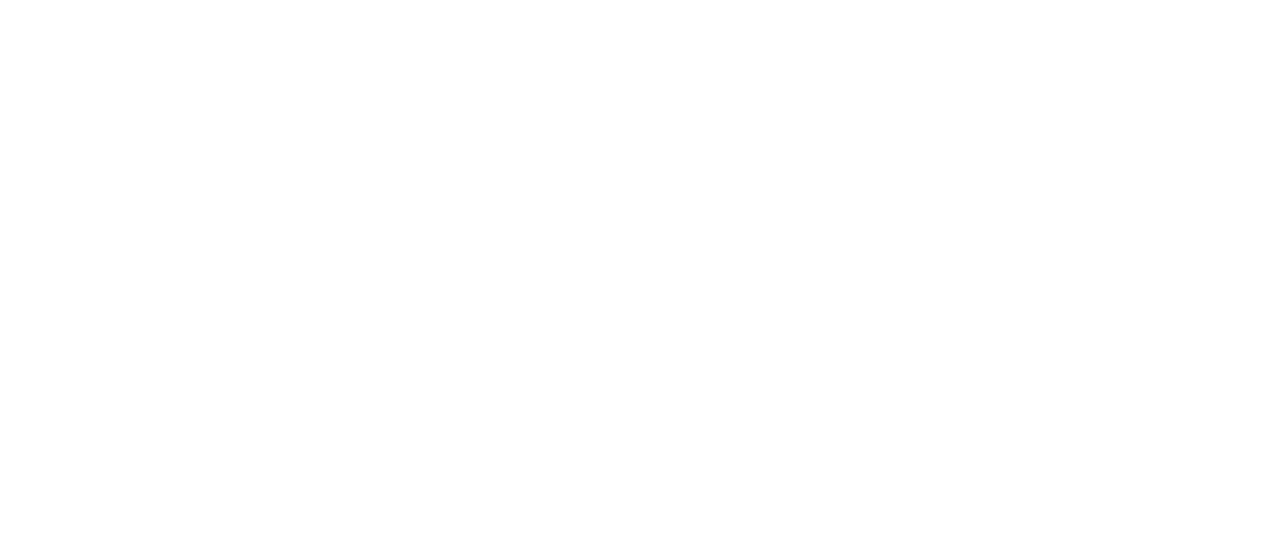
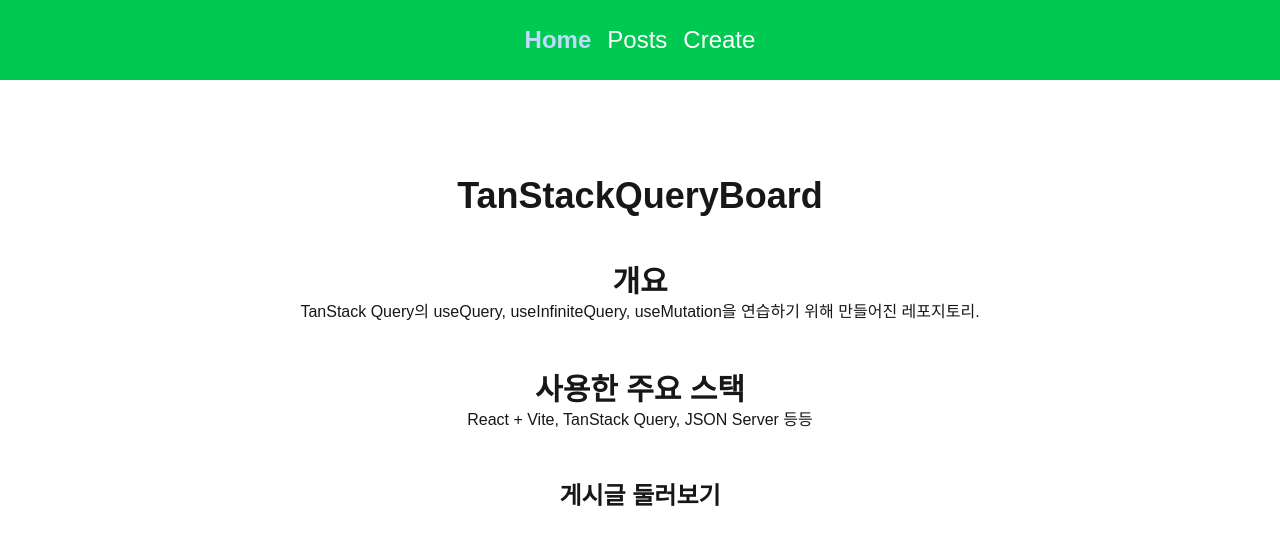
Before and after one commit to kuman514/TanStackQueryBoard, a React (Vite) app: page / in a window 1280 px wide. Shown: the top 544 px of the page. Built offline with nearby package versions, Linux system fonts and the light colour scheme.

Commit message:
feat: add home page & use declarative routing

```diff
--- a/src/App.tsx
+++ b/src/App.tsx
@@ -1,5 +1,16 @@
+import { BrowserRouter, Route, Routes } from 'react-router';
+
+import RootLayout from '^/pages/root';
+import HomePage from './pages/home';
+
 export default function App() {
   return (
-    <main className="w-screen min-h-dvh flex flex-col items-center"></main>
+    <BrowserRouter>
+      <Routes>
+        <Route element={<RootLayout />}>
+          <Route index element={<HomePage />} />
+        </Route>
+      </Routes>
+    </BrowserRouter>
   );
 }
--- /dev/null
+++ b/src/pages/home/index.tsx
@@ -0,0 +1,25 @@
+import { NavLink } from 'react-router';
+
+export default function HomePage() {
+  return (
+    <section className="flex flex-col items-center text-center gap-12 pt-24">
+      <h1 className="font-bold text-4xl">TanStackQueryBoard</h1>
+      <article>
+        <h2 className="font-bold text-3xl">개요</h2>
+        <p>
+          TanStack Query의 useQuery, useInfiniteQuery, useMutation을 연습하기
+          위해 만들어진 레포지토리.
+        </p>
+      </article>
+      <article>
+        <h2 className="font-bold text-3xl">사용한 주요 스택</h2>
+        <p>React + Vite, TanStack Query, JSON Server 등등</p>
+      </article>
+      <article>
+        <NavLink to="/posts" className="font-bold text-2xl hover:text-blue-200">
+          게시글 둘러보기
+        </NavLink>
+      </article>
+    </section>
+  );
+}
```
